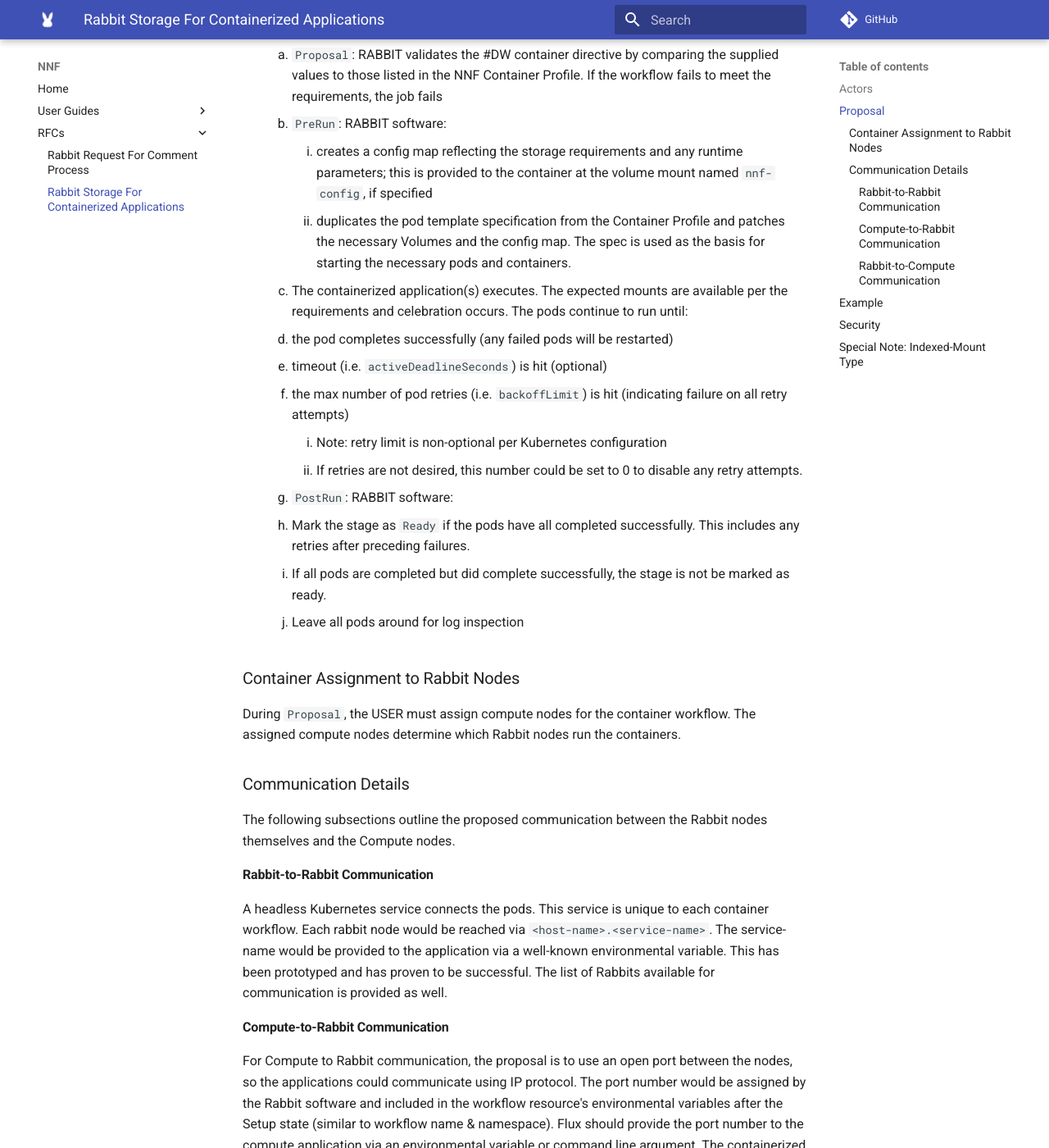
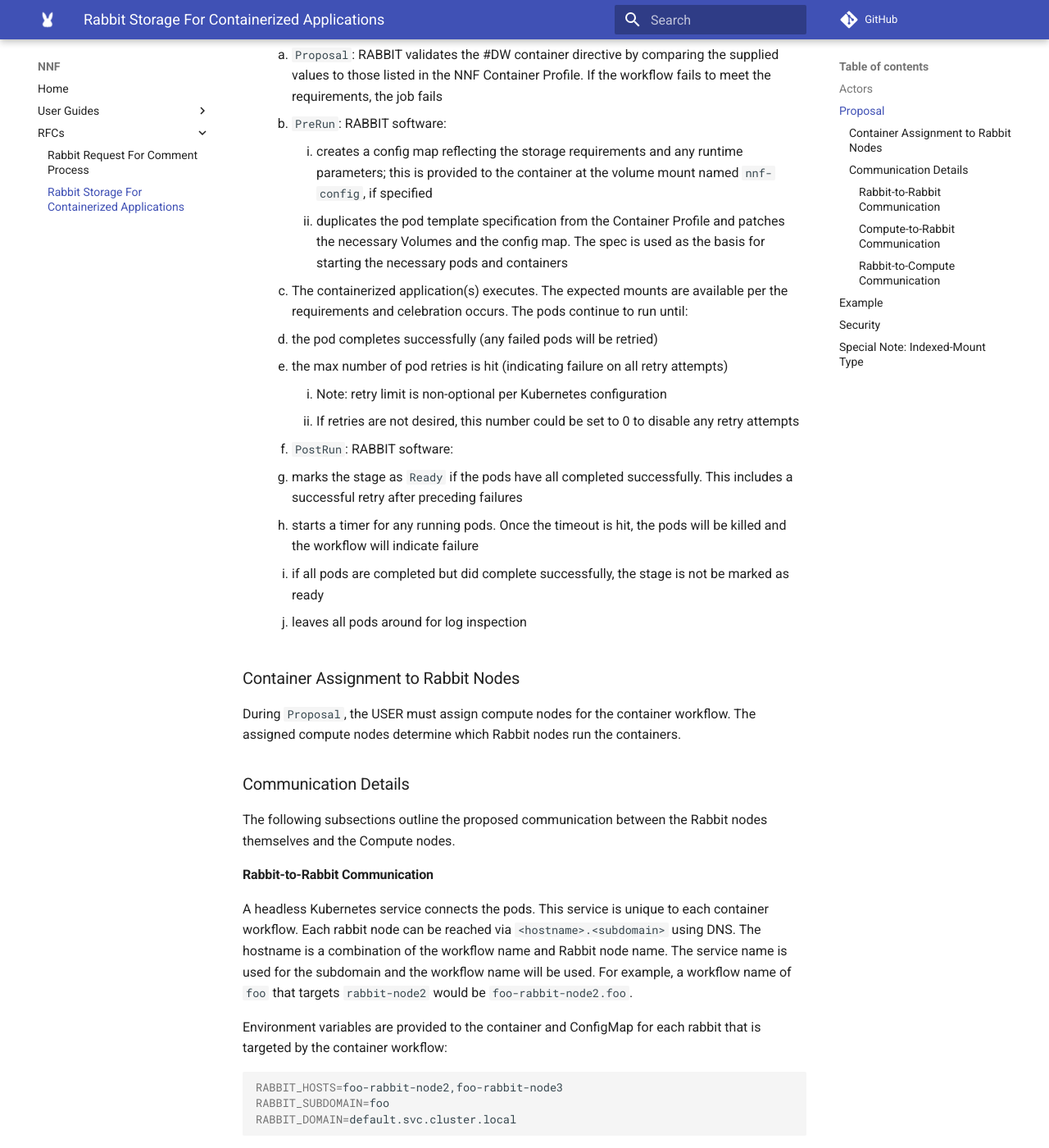
Before and after one commit to NearNodeFlash/NearNodeFlash.github.io, an MkDocs documentation site: the page built from docs/rfcs/0002/readme.md, in a window 1280 px wide and 1400 px high, scrolled down 1471 px. Shown: the whole window at 82% size. Built offline with MkDocs 1.6.1 and Material for MkDocs 9.7.7, drawn with Linux system fonts in a browser that asks for light colours; comment, search, counter and statistics services are not loaded; some of the changed text lies outside the part shown.

Commit message:
Updated Main Proposal Section + Added example configmap/env vars for Rabbit 2 Rabbit
Signed-off-by: Blake Devcich <blake.devcich@hpe.com>

````diff
--- a/docs/rfcs/0002/readme.md
+++ b/docs/rfcs/0002/readme.md
@@ -42,17 +42,17 @@ The proposal below outlines the high level behavior of running containers in a w
     1. `Proposal`: RABBIT validates the #DW container directive by comparing the supplied values to those listed in the NNF Container Profile. If the workflow fails to meet the requirements, the job fails
     2. `PreRun`: RABBIT software:
         1. creates a config map reflecting the storage requirements and any runtime parameters; this is provided to the container at the volume mount named `nnf-config`, if specified
-        2. duplicates the pod template specification from the Container Profile and patches the necessary Volumes and the config map. The spec is used as the basis for starting the necessary pods and containers.
+        2. duplicates the pod template specification from the Container Profile and patches the necessary Volumes and the config map. The spec is used as the basis for starting the necessary pods and containers
     3. The containerized application(s) executes. The expected mounts are available per the requirements and celebration occurs. The pods continue to run until:
-       1. the pod completes successfully (any failed pods will be restarted)
-       2. timeout (i.e. `activeDeadlineSeconds`) is hit (optional)
-       3. the max number of pod retries (i.e. `backoffLimit`) is hit (indicating failure on all retry attempts)
+       1. the pod completes successfully (any failed pods will be retried)
+       2. the max number of pod retries is hit (indicating failure on all retry attempts)
           1. Note: retry limit is non-optional per Kubernetes configuration
-          2. If retries are not desired, this number could be set to 0 to disable any retry attempts.
+          2. If retries are not desired, this number could be set to 0 to disable any retry attempts
     4. `PostRun`: RABBIT software:
-       1. Mark the stage as `Ready` if the pods have all completed successfully. This includes any retries after preceding failures.
-       2. If all pods are completed but did complete successfully, the stage is not be marked as ready.
-       3. Leave all pods around for log inspection
+       1. marks the stage as `Ready` if the pods have all completed successfully. This includes a successful retry after preceding failures
+       2. starts a timer for any running pods. Once the timeout is hit, the pods will be killed and the workflow will indicate failure
+       3. if all pods are completed but did complete successfully, the stage is not be marked as ready
+       4. leaves all pods around for log inspection
 
 ### Container Assignment to Rabbit Nodes
 
@@ -64,9 +64,28 @@ The following subsections outline the proposed communication between the Rabbit
 
 #### Rabbit-to-Rabbit Communication
 
-A headless Kubernetes service connects the pods. This service is unique to each container workflow. Each rabbit node would be
-reached via `<host-name>.<service-name>`. The service-name would be provided to the application via a well-known environmental variable.
-This has been prototyped and has proven to be successful. The list of Rabbits available for communication is provided as well.
+A headless Kubernetes service connects the pods. This service is unique to each container workflow. Each rabbit node can be reached via `<hostname>.<subdomain>` using DNS. The hostname is a combination of the workflow name and Rabbit node name. The service name is used for the subdomain and the workflow name will be used. For example, a workflow name of `foo` that targets `rabbit-node2` would be `foo-rabbit-node2.foo`.
+
+Environment variables are provided to the container and ConfigMap for each rabbit that is targeted by the container workflow:
+
+```shell
+RABBIT_HOSTS=foo-rabbit-node2,foo-rabbit-node3
+RABBIT_SUBDOMAIN=foo
+RABBIT_DOMAIN=default.svc.cluster.local
+```
+
+```yaml
+kind: ConfigMap
+apiVersion: v1
+data:
+  rabbitHosts:
+    - foo-rabbit-node2
+    - foo-rabbit-node3
+  rabbitSubdomain: foo
+  rabbitDomain: default.svc.cluster.local
+```
+
+DNS can then be used to communicate with other Rabbit containers.
 
 #### Compute-to-Rabbit Communication
 
````
